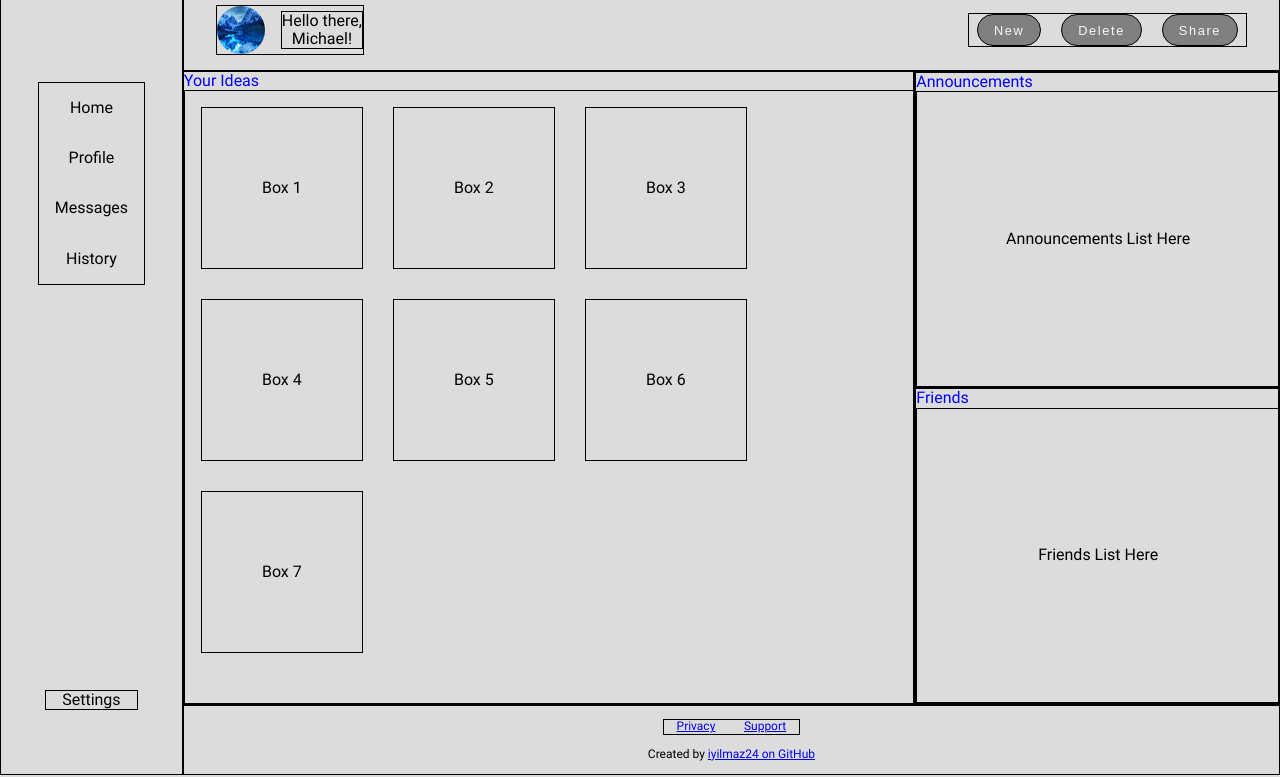
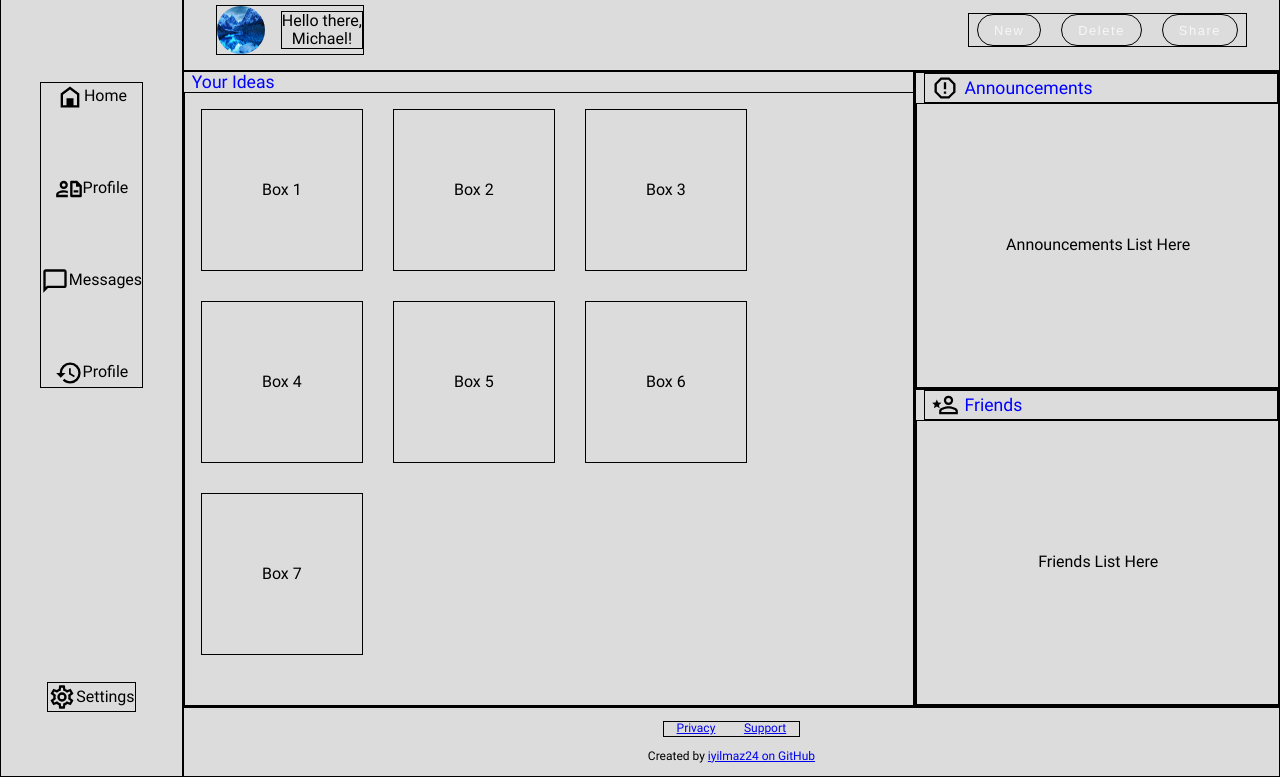
Before and after one commit to iyilmaz24/website-dashboard, a plain HTML site: page index.html in a window 1280 px wide. Shown: the part 61-838 px from the top of the page. Drawn offline with Linux system fonts and the light colour scheme.

Commit message:
add icons for ui, add styles and flexbox rules for icons

```diff
--- a/index.html
+++ b/index.html
@@ -16,28 +16,35 @@
             </div>
             <div id="side-bar-links">
                 <span class="sidebar-ui">
-                    Home
+                    <img class="side-bar-icon" src="resources/icons/home-variant-outline.svg" alt="home-icon">
+                    <span>Home</span>
                 </span>
                 <span class="sidebar-ui">
-                    Profile
+                    <img src="resources/icons/account-file-text-outline.svg" alt="profile-icon" class="side-bar-icon">
+                    <span>Profile</span>
                 </span>
                 <span class="sidebar-ui">
-                    Messages
+                    <img src="resources/icons/message-outline.svg" alt="message-icon" class="side-bar-icon">
+                    <span>Messages</span>
                 </span>
                 <span class="sidebar-ui">
-                    History
+                    <img src="resources/icons/history.svg" alt="history-icon" class="side-bar-icon">
+                    <span>Profile</span>
                 </span>
             </div>
             <div id="side-bar-settings">
                 <span class="sidebar-ui">
-                    Settings
+                    <img src="resources/icons/cog-outline.svg" alt="settings-icon" class="side-bar-icon">
+                    <span>Settings</span>
                 </span>
             </div>
         </div>
 
         <div id="top-search-bar">
             <div class="top-search-bar-ui" id="top-search-bar-1">
-                @
+                <button id="search-button">
+                    <img src="resources/icons/magnify.svg" alt="search-icon">
+                </button>
             </div>
             <div class="top-search-bar-ui" id="top-search-bar-2">
                 LONG SEARCH BAR
@@ -96,14 +103,20 @@
 
                 <div id="right-announcements-box">
 
-                    <span class="text-label">Announcements</span>
+                    <div class="text-label">
+                        <img src="resources/icons/alert-octagon-outline.svg" alt="announcements-icon">
+                        Announcements
+                    </div>
                     <div class="right-info-box">Announcements List Here</div>
 
                 </div>
 
                 <div id="right-friends-box">
 
-                    <span class="text-label">Friends</span>
+                    <div class="text-label">
+                        <img src="resources/icons/account-star-outline.svg" alt="friends-icon">
+                        Friends
+                    </div>
                     <div class="right-info-box">Friends List Here</div>
 
                 </div>
--- a/styles.css
+++ b/styles.css
@@ -38,7 +38,7 @@ button
     white-space: normal;
     text-align: center;
     color: #F7F7F7;
-    background-color: gray;
+    background-color: transparent;
     padding: 0.5rem 1rem 0.5rem 1rem;
     height: 2rem;
     border-radius: 1rem;
@@ -80,17 +80,26 @@ button:hover{
     flex-direction: column;
     justify-content: space-evenly;
     align-items: center;
+    gap: 4rem;
 }
 
 .sidebar-ui
 {
-    margin: 1rem;
+    display: flex;
+    justify-content: center;
+    align-items: center;
 }
 
 #side-bar-settings
 {
     margin-top: auto;
     margin-bottom: 4rem;
+}
+
+.side-bar-icon
+{
+    width: 1.75rem;
+    height: 1.75rem;
 }
 
 #top-search-bar
@@ -221,6 +230,18 @@ button:hover{
 .text-label
 {
     color: blue;
+    font-size: 1.1rem;
+    > img
+    {
+        height: 1.75rem;
+        width: 1.75rem;
+        margin-left: 0.35rem;
+    }
+    display: flex;
+    justify-content: flex-start;
+    align-items: center;
+    margin-left: 0.5rem;
+    gap: 0.35rem;
 }
 
 .right-info-box
```
